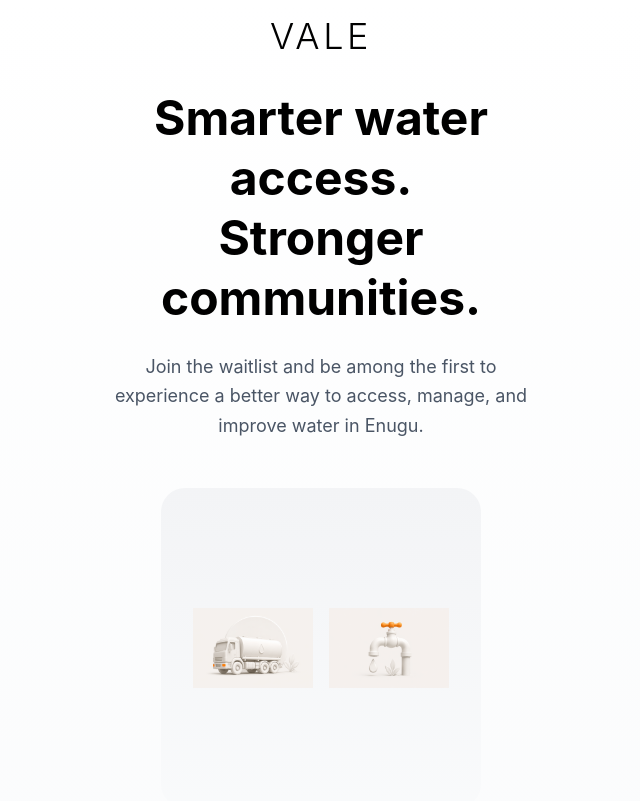
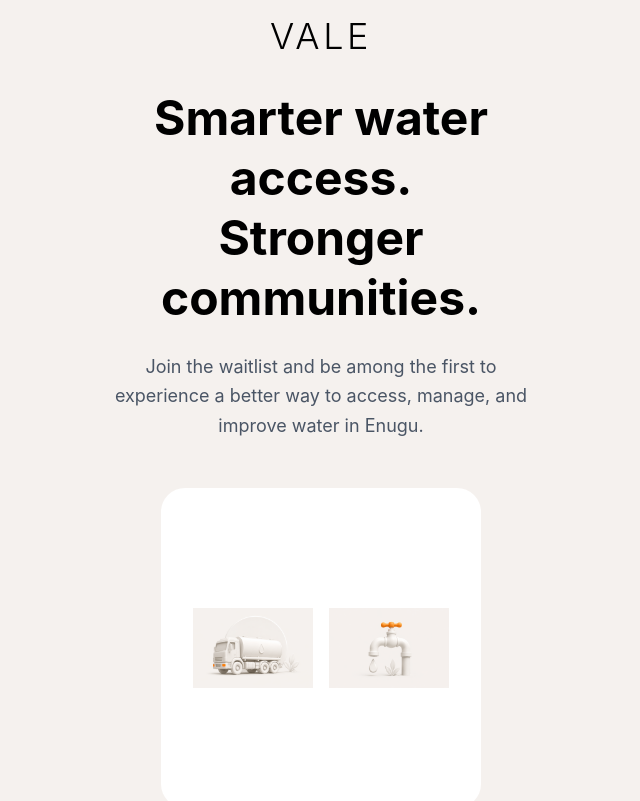
Before and after one commit to Nnadijoshuac/ewss-waitlist, a Next.js app: page / in a window 1280 px wide. Shown: the top 801 px of the page, without its empty margins (319-959 px from the left). Built offline with nearby package versions, Linux system fonts and the light colour scheme.

Commit message:
Update background color to #F5F1EE

```diff
--- a/app/page.tsx
+++ b/app/page.tsx
@@ -3,7 +3,7 @@ import { WaitlistForm } from './components/WaitlistForm'
 
 export default function Home() {
   return (
-    <main className="min-h-screen bg-gradient-to-b from-white to-gray-50 flex items-center justify-center p-4">
+    <main className="min-h-screen flex items-center justify-center p-4" style={{ backgroundColor: '#F5F1EE' }}>
       <div className="w-full max-w-md">
         {/* Header */}
         <div className="text-center mb-12">
@@ -27,7 +27,7 @@ export default function Home() {
 
         {/* Illustration */}
         <div className="mb-12 flex justify-center">
-          <div className="relative w-full max-w-xs aspect-square bg-gradient-to-b from-gray-100 to-gray-50 rounded-3xl flex items-center justify-center overflow-hidden">
+          <div className="relative w-full max-w-xs aspect-square rounded-3xl flex items-center justify-center overflow-hidden" style={{ backgroundColor: '#FFFFFF' }}>
             <div className="relative w-full h-full flex items-center justify-center gap-4 p-8">
               {/* Tank Image */}
               <div className="relative w-1/2 h-full flex items-center justify-center">
```
